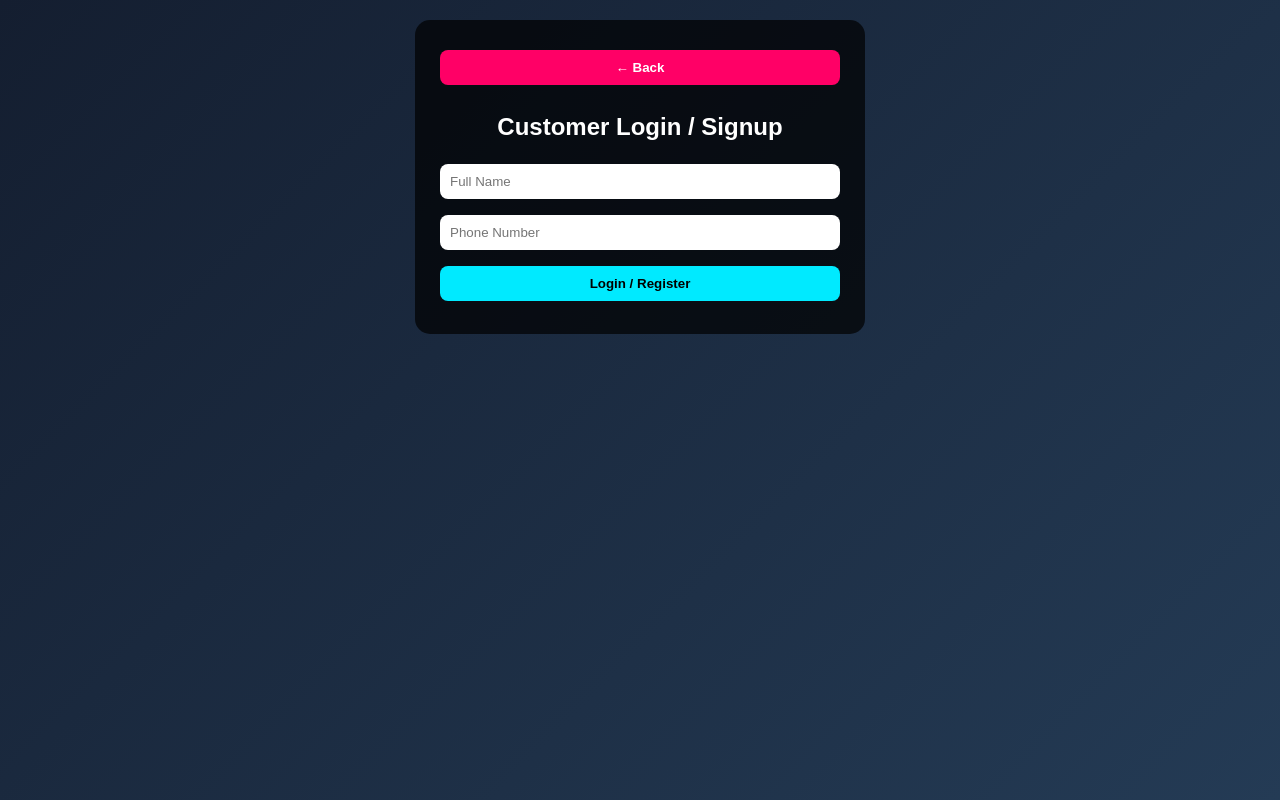
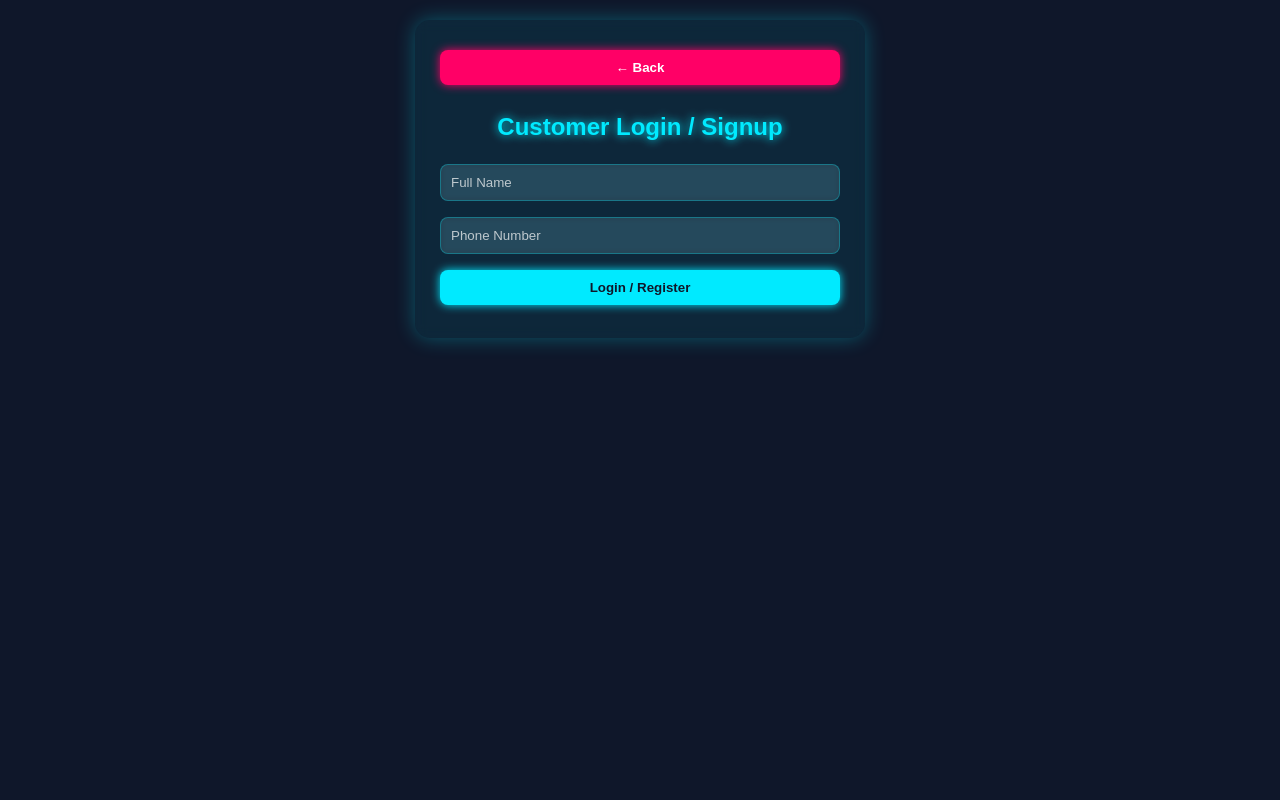
Before and after one commit to Killivalavanr0108/FOOD-MENUE, a plain HTML site: page index.html in a window 1280 px wide. Both pictures are taken after a click on the button "Customer Login / Signup". Drawn offline with Linux system fonts and the light colour scheme.

Commit message:
Update index.html

```diff
--- a/index.html
+++ b/index.html
@@ -5,18 +5,79 @@
 <meta name="viewport" content="width=device-width, initial-scale=1.0">
 <title>Digital Food Menu System</title>
 <style>
+/* Base */
 * { box-sizing: border-box; font-family: Poppins, sans-serif; }
-body, html { margin:0; padding:0; height:100%; width:100%; background: linear-gradient(135deg,#141e30,#243b55); color:#fff; display:flex; justify-content:center; align-items:flex-start; overflow:auto;}
-.container { width: 90%; max-width: 450px; padding: 25px; border-radius:15px; background:rgba(0,0,0,0.7); text-align:center; margin:20px auto; position:relative;}
-input, button { width:100%; padding:10px; margin:8px 0; border:none; border-radius:8px; }
-input { background:#fff; color:#000; }
-button { background:#00eaff; color:#000; font-weight:600; cursor:pointer; transition:0.3s; }
-button:hover { background:#00bcd4; }
-h2{margin-bottom:15px;}
-.back-btn{background:#ff0066;color:#fff;margin-top:5px;}
-.menu-container{margin-top:15px;}
-.menu-container div{background: rgba(255,255,255,0.1); padding:10px; border-radius:8px; margin:5px 0;}
-.menu-container img{width:100%; height:100px; object-fit:cover; border-radius:5px; margin-bottom:5px;}
+body, html {
+  margin:0; padding:0; height:100%; width:100%;
+  background: #0f172a;
+  color: #fff;
+  overflow:auto;
+}
+
+/* Container */
+.container {
+  width: 90%; max-width: 450px; padding: 25px;
+  border-radius:15px;
+  background: rgba(0, 230, 255, 0.08);
+  text-align:center; margin:20px auto; position:relative;
+  backdrop-filter: blur(6px);
+  box-shadow: 0 0 20px rgba(0, 238, 255, 0.3);
+}
+
+h2 {
+  margin-bottom:15px;
+  color: #00eaff;
+  text-shadow: 0 0 10px #00eaff;
+}
+
+/* Inputs & Buttons */
+input, button {
+  width:100%; padding:10px; margin:8px 0; border:none; border-radius:8px;
+  font-weight:500;
+}
+
+input {
+  background: rgba(255,255,255,0.1);
+  color: #fff;
+  backdrop-filter: blur(3px);
+  border: 1px solid rgba(0,238,255,0.3);
+}
+input::placeholder { color: rgba(255,255,255,0.7); }
+
+button {
+  background: #00eaff; color: #0f172a; font-weight:600; cursor:pointer;
+  transition:0.3s; box-shadow: 0 0 10px #00eaff;
+}
+button:hover { background:#00bcd4; box-shadow: 0 0 15px #00bcd4; }
+
+.back-btn{
+  background:#ff0066;color:#fff;margin-top:5px;
+  box-shadow: 0 0 10px #ff0066;
+}
+
+/* Menu Cards */
+.menu-container { margin-top:15px; }
+.menu-container div {
+  background: rgba(0, 238, 255, 0.1);
+  padding:10px; border-radius:12px; margin:5px 0;
+  box-shadow: 0 0 15px rgba(0, 238, 255, 0.2);
+  transition: transform 0.2s, box-shadow 0.2s;
+}
+.menu-container div:hover {
+  transform: translateY(-3px);
+  box-shadow: 0 0 25px rgba(0, 238, 255, 0.4);
+}
+.menu-container img {
+  width:100%; height:100px; object-fit:cover;
+  border-radius:8px; margin-bottom:5px;
+  filter: brightness(0.9) contrast(1.1);
+}
+
+/* Responsive */
+@media (max-width: 768px) {
+  .container { width: 90%; padding: 15px; }
+  .menu-container img { height:80px; }
+}
 </style>
 </head>
 <body>
@@ -93,14 +154,15 @@ h2{margin-bottom:15px;}
 </div>
 
 <script>
+// Admin Password
 let adminPassword = localStorage.getItem('adminPassword') || 'admin123';
 
-// Utility functions
+// Utility
 function hideAll(){ document.querySelectorAll('.container').forEach(c=>c.style.display='none'); }
 function goBack(){ hideAll(); document.getElementById('mainPage').style.display='block'; }
 function logout(){ goBack(); }
 
-// Customer login
+// Customer Login
 function showUserLogin(){ hideAll(); document.getElementById('userLogin').style.display='block'; }
 function userLogin(){
   const name = document.getElementById('userName').value.trim();
@@ -117,14 +179,14 @@ function showUserMenu(){
   container.innerHTML = foods.length ? foods.map(f=>`<div><img src="${f.img}"><h4>${f.name}</h4><p>${f.type}</p></div>`).join('') : '<p>No food available</p>';
 }
 
-// Admin login
+// Admin Login
 function showAdminLogin(){ hideAll(); document.getElementById('adminLogin').style.display='block'; }
 function adminLogin(){
   const pass = document.getElementById('adminPass').value;
   if(pass===adminPassword) showAdminPanel(); else alert('Incorrect password');
 }
 
-// Admin panel
+// Admin Panel
 function showAdminPanel(){ hideAll(); document.getElementById('adminPanel').style.display='block'; renderFoodsAdmin(); renderUsersAdmin(); }
 function addFood(){
   const name = document.getElementById('foodItem').value.trim();
```
